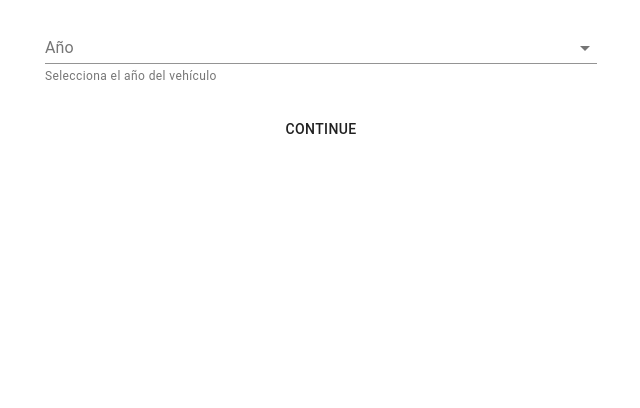
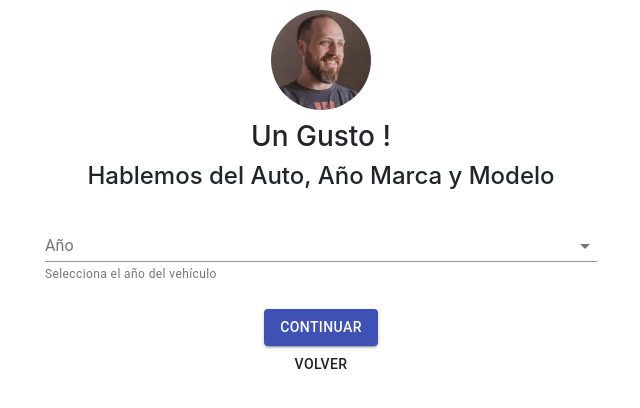
Before and after one commit to torregianif/iunigo_cotizacion_front, a React (Create React App) app: page / in a window 1280 px wide. Both pictures are taken after a click on the button "CONTINUAR". Shown: the top 408 px of the page, without its empty margins (319-959 px from the left). Built offline with nearby package versions, Linux system fonts and the light colour scheme.

Commit message:
soy el alansuli

```diff
--- a/src/components/CarYearBrandModelForm.js
+++ b/src/components/CarYearBrandModelForm.js
@@ -3,6 +3,7 @@ import { Container, Button, Grid, FormControl, Select, InputLabel, TextField } f
 import MenuItem from '@material-ui/core/MenuItem';
 import { makeStyles } from '@material-ui/core/styles';
 import endpoint from '../constants/endpoint';
+import logo from '../img/JonathanLeibiusky.jpg';
 
 const useStyles = makeStyles(theme => ({
   container: {
@@ -94,8 +95,11 @@ class CarYearBrandModelForm extends PureComponent {
 
   render() {
 
-    const { values, handleChange } = this.props;
+    const { values, handleChange} = this.props;
     const { miStep } = this.state;
+
+    console.log('name')
+    const { name } = this.props.values;
 
 
     const classes = useStyles;
@@ -122,6 +126,16 @@ class CarYearBrandModelForm extends PureComponent {
       case 1:
         return (
           <Container maxWidth="sm" className={classes.container}>
+              <Grid container justify="center" alignItems="center">
+                 <img src={logo} alt="logo" style={{
+                margin:10,width:100,height: 100,borderRadius: 50,
+
+                 }}>
+
+                 </img>
+              </Grid>
+              <h3>Un Gusto {name}!</h3>
+              <h4>Hablemos del Auto, Año Marca y Modelo</h4>
             <form className={classes.form} noValidate>
               <Grid container spacing={2}>
                 <Grid item xs={12}>
@@ -144,9 +158,14 @@ class CarYearBrandModelForm extends PureComponent {
                   </TextField>
                 </Grid>
                 <Grid item xs={12}>
-                  <Button onClick={this.continue}>
-                    Continue
-                            </Button>
+                  <Button  variant="contained" color="primary" onClick={this.continue}>
+                    Continuar
+                  </Button>
+                  <Grid item xs={12}>
+                  <Button onClick={this.previous}>
+                    Volver
+                  </Button>
+                </Grid>
                 </Grid>
               </Grid>
             </form>
@@ -156,6 +175,16 @@ class CarYearBrandModelForm extends PureComponent {
       case 2:
         return (
           <Container maxWidth="sm" className={classes.container}>
+             <Grid container justify="center" alignItems="center">
+                 <img src={logo} alt="logo" style={{
+                margin:10,width:100,height: 100,borderRadius: 50,
+
+                 }}>
+
+                 </img>
+              </Grid>
+              <h3>Un Gusto {name}!</h3>
+              <h4>Hablemos del Auto, Año Marca y Modelo</h4>
             <form className={classes.form} noValidate>
               <Grid container spacing={2}>
                 <Grid item xs={12}>
@@ -198,9 +227,14 @@ class CarYearBrandModelForm extends PureComponent {
                 </Grid>
 
                 <Grid item xs={12}>
-                  <Button onClick={this.continue}>
-                    Continue
+                  <Button  variant="contained" color="primary" onClick={this.continue}>
+                    Continuar
                     </Button>
+                    <Grid item xs={12}>
+                  <Button onClick={this.previous}>
+                    Volver
+                  </Button>
+                </Grid>
                 </Grid>
               </Grid>
             </form>
@@ -210,6 +244,15 @@ class CarYearBrandModelForm extends PureComponent {
       case 3:
         return (
           <Container maxWidth="sm" className={classes.container}>
+              <Grid container justify="center" alignItems="center">
+                 <img src={logo} alt="logo" style={{
+                margin:10,width:100,height: 100,borderRadius: 50,
+                 }}>
+
+                 </img>
+              </Grid>
+              <h3>Un Gusto {name}!</h3>
+              <h4>Hablemos del Auto, Año Marca y Modelo</h4>
             <form className={classes.form} noValidate>
               <Grid container spacing={2}>
                 <Grid item xs={12}>
@@ -271,9 +314,14 @@ class CarYearBrandModelForm extends PureComponent {
                   </TextField>
                 </Grid>
                 <Grid item xs={12}>
-                  <Button onClick={this.continue}>
-                    Continue
-                              </Button>
+                  <Button  variant="contained" color="primary" onClick={this.continue}>
+                    Continuar
+                  </Button>
+                </Grid>
+                <Grid item xs={12}>
+                  <Button onClick={this.previous}>
+                    Volver
+                  </Button>
                 </Grid>
               </Grid>
             </form>
--- a/src/components/MailForm.js
+++ b/src/components/MailForm.js
@@ -1,6 +1,7 @@
 import React, { Component } from 'react';
 import { Container, TextField, Button, Grid } from '@material-ui/core';
 import { makeStyles } from '@material-ui/core/styles';
+import logo from '../img/JonathanLeibiusky.jpg';
 
 const useStyles = makeStyles(theme => ({
     container: {
@@ -40,6 +41,15 @@ export default class UserNameForm extends Component {
         return (
 
             <Container maxWidth="sm" className={classes.container}>
+              <Grid container justify="center" alignItems="center">
+                 <img src={logo} alt="logo" style={{
+                margin:10,width:100,height: 100,borderRadius: 50,
+
+                 }}>
+
+                 </img>
+              </Grid>
+
             <h3>Ultimo Paso !!!</h3>
             <p>Dejanos Tu e-mail</p>
                 <form className={classes.form} noValidate>
@@ -66,15 +76,15 @@ export default class UserNameForm extends Component {
 
                         </Grid>
                         <Grid item xs={12}>
+                            <Button onClick={this.continue}>
+                                Ver Precios
+                            </Button>
+                            </Grid>
+                        <Grid item xs={12}>
                             <Button onClick={this.previous}>
                                 Volver
                             </Button>
                         </Grid>
-                        <Grid item xs={12}>
-                            <Button onClick={this.continue}>
-                                Ver Precios
-                            </Button>
-                            </Grid>
                     </Grid>
                 </form>
                 <div></div>
--- a/src/components/UserLocationForm.js
+++ b/src/components/UserLocationForm.js
@@ -97,13 +97,13 @@ class UserLocationForm extends PureComponent {
                             </TextField>
                         </Grid>
                         <Grid item xs={12}>
-                            <Button onClick={this.previous}>
-                                Volver
+                            <Button onClick={this.continue}>
+                                Continuar
                             </Button>
                         </Grid>
                         <Grid item xs={12}>
-                            <Button onClick={this.continue}>
-                                Continuar
+                            <Button onClick={this.previous}>
+                                Volver
                             </Button>
                         </Grid>
                     </Grid>
```
